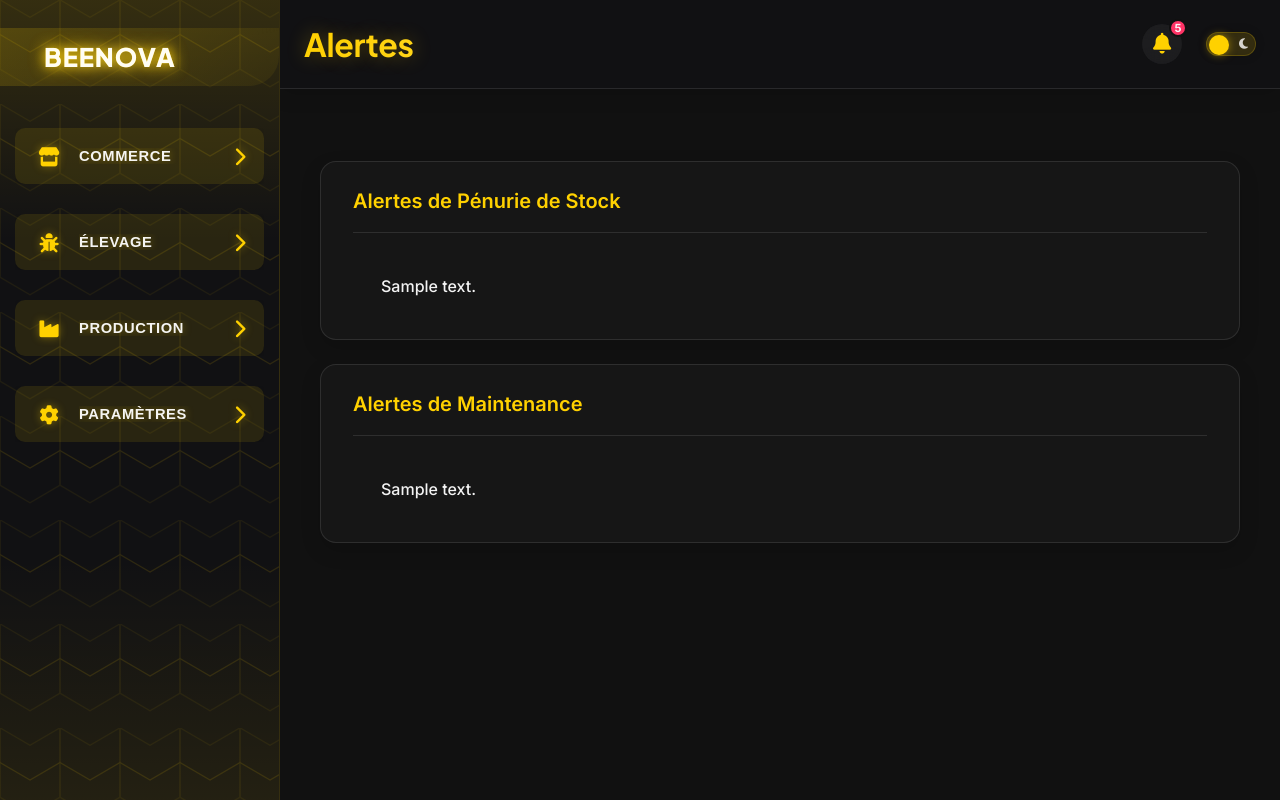
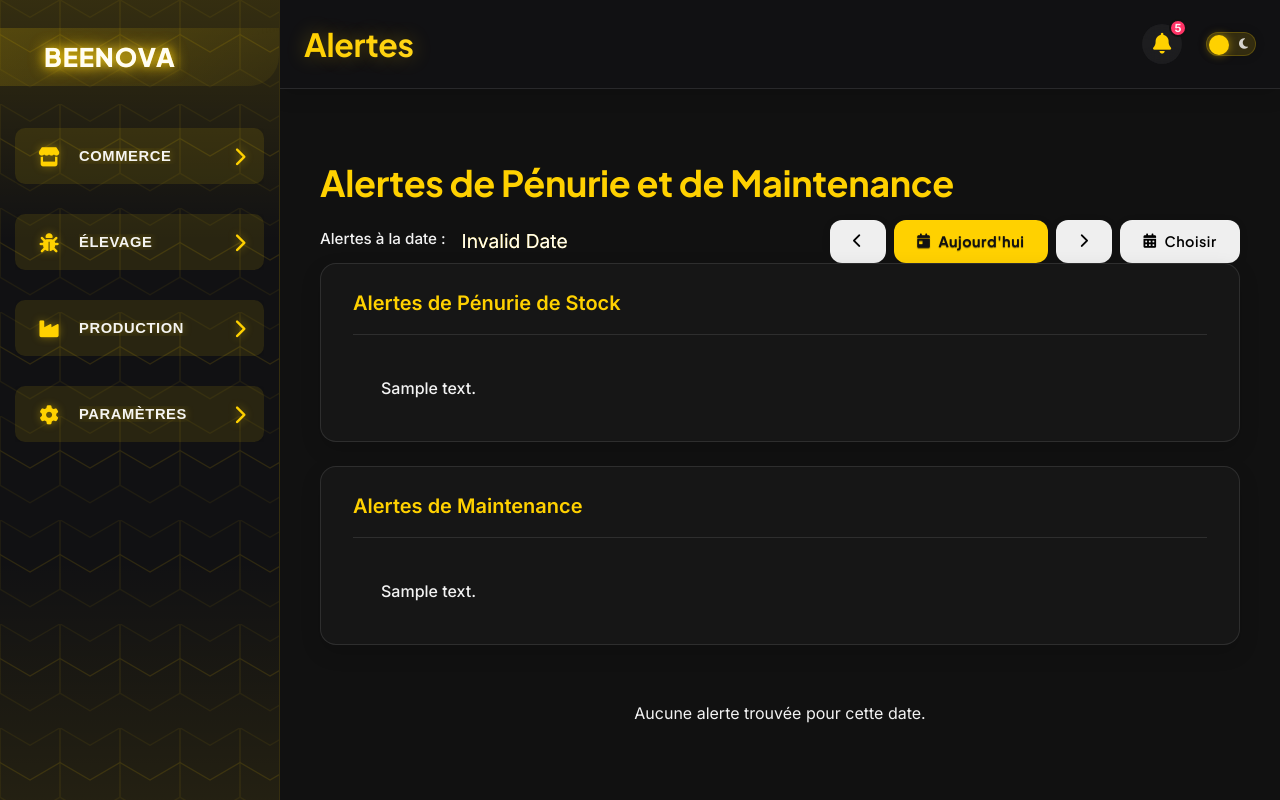
Before and after one commit to razherana/apiculture, a Django app: template projet/templates/production/alertes.html in a window 1280 px wide. Run offline with Django 4.2, Linux system fonts and the light colour scheme; the template is opened without the code that fills it: most values are stand-ins (such as "Sample title", 1, 10 or a date in 2020).

Commit message:
alertwithDate

```diff
--- a/projet/templates/production/alertes.html
+++ b/projet/templates/production/alertes.html
@@ -1,18 +1,206 @@
 {% extends "base_commerce.html" %}
 {% load static %}
+
 {% block page_header %}Alertes{% endblock %}
 
 {% block content %}
+<div class="elevage-content">
+    <h2>Alertes de Pénurie et de Maintenance</h2>
+
+    <!-- Date Filter -->
+    <div class="elevage-card">
+        <div style="display: flex; align-items: center; justify-content: space-between; gap: 1.5rem; flex-wrap: wrap;">
+            <div style="display: flex; align-items: center; gap: 1rem;">
+                <span class="form-label">Alertes à la date :</span>
+                <span id="current-date" class="info-card-value" style="font-size: 1.2rem;">{{ selected_date|date:"d F Y" }}</span>
+            </div>
+            <div style="display: flex; gap: 0.5rem;">
+                <button type="button" class="btn btn-secondary" onclick="changeDate(-1)" title="Jour précédent">
+                    <i class="fas fa-chevron-left"></i>
+                </button>
+                <button type="button" class="btn btn-primary" onclick="resetToToday()" title="Aujourd'hui">
+                    <i class="fas fa-calendar-day"></i>
+                    Aujourd'hui
+                </button>
+                <button type="button" class="btn btn-secondary" onclick="changeDate(1)" title="Jour suivant">
+                    <i class="fas fa-chevron-right"></i>
+                </button>
+                <button type="button" class="btn btn-secondary" onclick="openDatePicker()" title="Choisir une date">
+                    <i class="fas fa-calendar-alt"></i>
+                    Choisir
+                </button>
+            </div>
+        </div>
+    </div>
+
+    <!-- Hidden date picker modal -->
+    <div id="date-picker-modal" class="date-modal" style="display: none;">
+        <div class="date-modal-content">
+            <span class="close-modal" onclick="closeDatePicker()">×</span>
+            <h4 style="margin-bottom: 1.5rem; color: var(--honey-primary);">Choisir une date</h4>
+            <form method="get" id="date-form">
+                <div class="form-group">
+                    <label for="date-input" class="form-label">Date :</label>
+                    <input type="date" id="date-input" name="date" value="{{ selected_date }}" class="form-input">
+                </div>
+                <div style="display: flex; gap: 1rem; justify-content: flex-end; margin-top: 1.5rem;">
+                    <button type="button" class="btn btn-secondary" onclick="closeDatePicker()">Annuler</button>
+                    <button type="submit" class="btn btn-primary">Appliquer</button>
+                </div>
+            </form>
+        </div>
+    </div>
+
+    <!-- Alertes de Stock -->
     <div class="card">
         <div class="card-header">Alertes de Pénurie de Stock</div>
+        {% if alertes_stock %}
             {% for alerte in alertes_stock %}
                 <div class="alert alert-{{ alerte.level }}">{{ alerte.message }}</div>
             {% endfor %}
+        {% else %}
+            <div class="alert alert-info">Aucune alerte de pénurie de stock pour cette date.</div>
+        {% endif %}
     </div>
+
+    <!-- Alertes de Maintenance -->
     <div class="card">
         <div class="card-header">Alertes de Maintenance</div>
+        {% if alertes_maintenance %}
             {% for alerte in alertes_maintenance %}
                 <div class="alert alert-{{ alerte.level }}">{{ alerte.message }}</div>
             {% endfor %}
+        {% else %}
+            <div class="alert alert-info">Aucune alerte de maintenance pour cette date.</div>
+        {% endif %}
     </div>
+
+    <!-- Message si aucune alerte -->
+    {% if not has_alertes %}
+        <div class="elevage-card" style="text-align: center; color: var(--text-secondary); padding: 2rem;">
+            Aucune alerte trouvée pour cette date.
+        </div>
+    {% endif %}
+</div>
+
+<script>
+// Date navigation functions
+let currentDate = new Date('{{ selected_date }}');
+
+function formatDate(date) {
+    return date.toISOString().split('T')[0];
+}
+
+function updateDateDisplay() {
+    const dateElement = document.getElementById('current-date');
+    const options = {
+        year: 'numeric',
+        month: 'long',
+        day: 'numeric',
+        weekday: 'long'
+    };
+    dateElement.textContent = currentDate.toLocaleDateString('fr-FR', options);
+}
+
+function changeDate(days) {
+    currentDate.setDate(currentDate.getDate() + days);
+    updateDateDisplay();
+    navigateToDate();
+}
+
+function resetToToday() {
+    currentDate = new Date();
+    updateDateDisplay();
+    navigateToDate();
+}
+
+function navigateToDate() {
+    const formattedDate = formatDate(currentDate);
+    const url = new URL(window.location);
+    url.searchParams.set('date', formattedDate);
+    window.location.href = url.toString();
+}
+
+function openDatePicker() {
+    document.getElementById('date-picker-modal').style.display = 'block';
+    document.getElementById('date-input').value = formatDate(currentDate);
+}
+
+function closeDatePicker() {
+    document.getElementById('date-picker-modal').style.display = 'none';
+}
+
+// Initialize date display
+updateDateDisplay();
+
+// Close date picker when clicking outside
+window.addEventListener('click', function(e) {
+    const modal = document.getElementById('date-picker-modal');
+    if (e.target === modal) {
+        closeDatePicker();
+    }
+});
+</script>
+
+<style>
+/* Date picker modal styles */
+.date-modal {
+    display: none;
+    position: fixed;
+    z-index: 1000;
+    left: 0;
+    top: 0;
+    width: 100%;
+    height: 100%;
+    overflow: auto;
+    background-color: rgba(0, 0, 0, 0.5);
+    backdrop-filter: blur(4px);
+    -webkit-backdrop-filter: blur(4px);
+}
+
+.date-modal-content {
+    background: var(--glass-bg);
+    backdrop-filter: blur(16px);
+    -webkit-backdrop-filter: blur(16px);
+    margin: 15% auto;
+    padding: 2rem;
+    border: 1px solid var(--glass-border);
+    border-radius: var(--radius-lg);
+    box-shadow: var(--shadow-lg);
+    width: 90%;
+    max-width: 400px;
+    color: var(--text-primary);
+    animation: fadeUp 0.3s ease-out;
+}
+
+.close-modal {
+    color: var(--text-secondary);
+    float: right;
+    font-size: 28px;
+    font-weight: bold;
+    cursor: pointer;
+    transition: color var(--transition-fast);
+}
+
+.close-modal:hover,
+.close-modal:focus {
+    color: var(--honey-primary);
+}
+
+/* Enhanced responsiveness */
+@media (max-width: 768px) {
+    .elevage-card {
+        padding: 1rem;
+    }
+
+    .card-header {
+        font-size: 1.2rem;
+    }
+
+    .alert {
+        font-size: 0.9rem;
+        padding: 0.75rem;
+    }
+}
+</style>
 {% endblock %}
```
Also changed, not shown: projet/views/production/donne.py (+51 -11 lines). Lines whose indentation alone changed are shown as unchanged.
